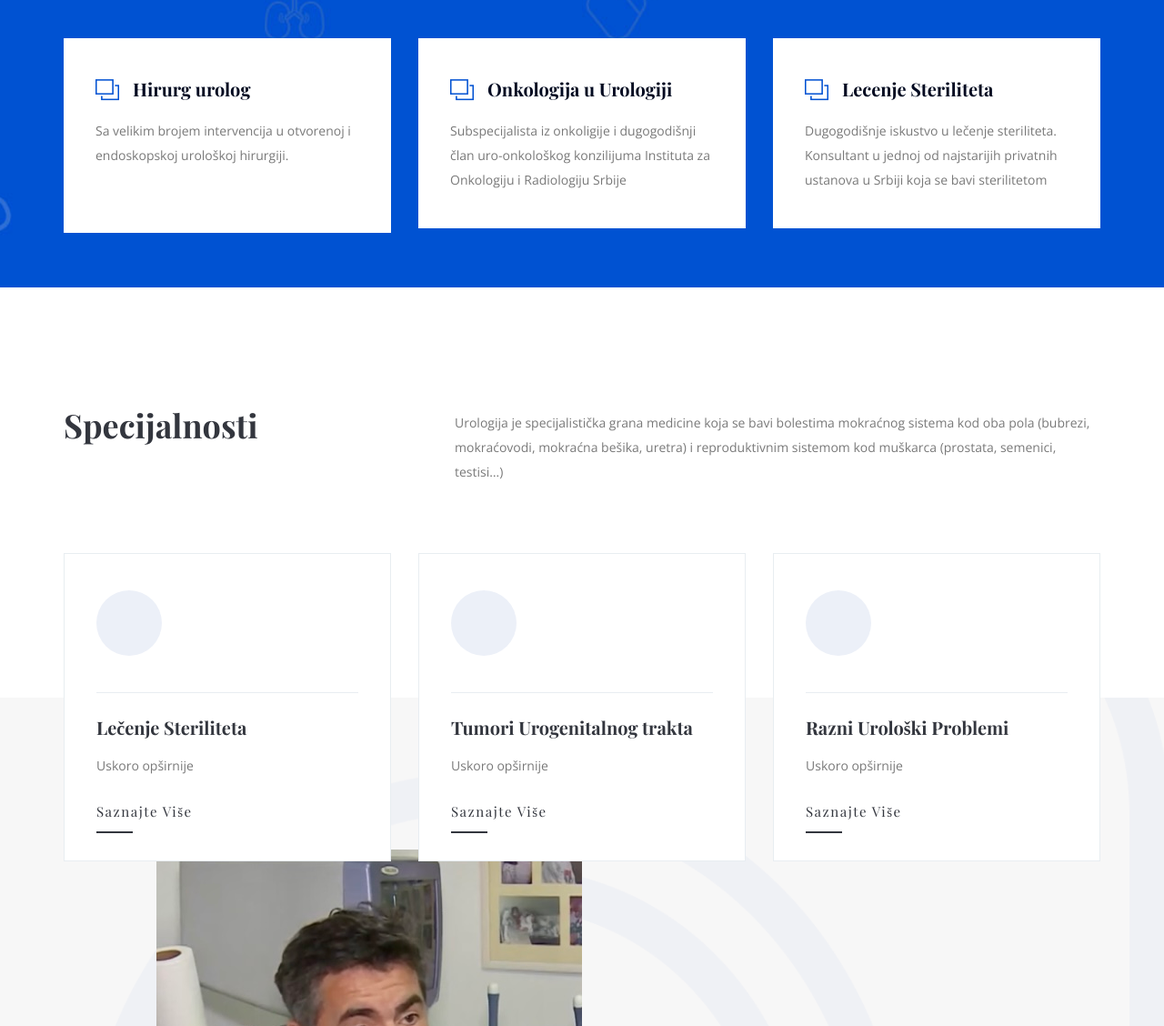
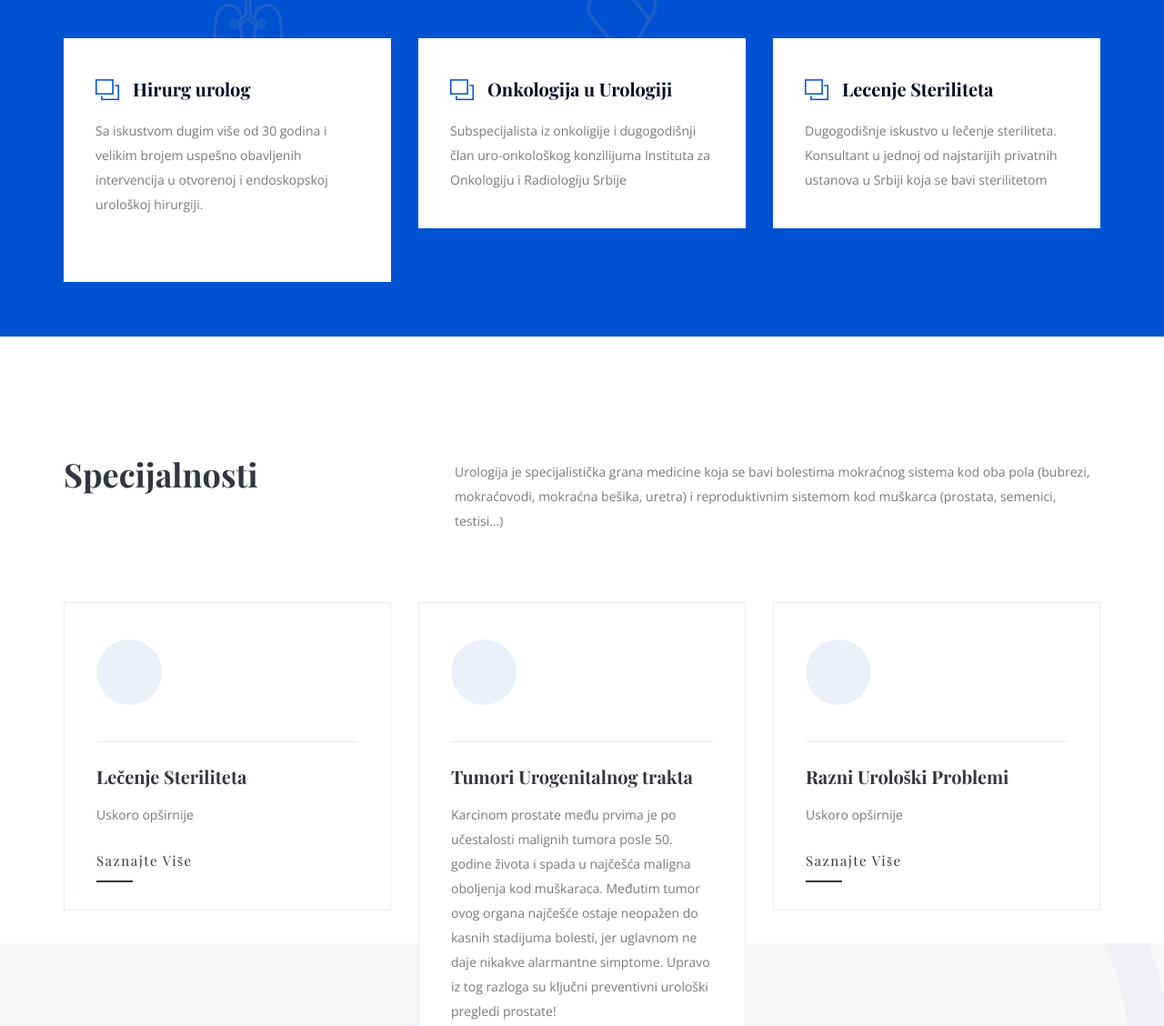
Before and after one commit to urolog-jovanovic/urolog-jovanovic, a plain HTML site: page index.html in a window 1280 px wide. Shown: the part 940-2068 px from the top of the page at 91% size. Drawn offline with nearby package versions, Linux system fonts and the light colour scheme.

Commit message:
Update text on the main page; update contact institutions email

```diff
--- a/index.html
+++ b/index.html
@@ -104,7 +104,7 @@
                             <h3 class="card-feature__title"><span class="card-feature__icon">
                                 <i class="ti-layers"></i>
                             </span>Hirurg urolog</h3>
-                            <p class="card-feature__subtitle">Sa velikim brojem intervencija u otvorenoj i endoskopskoj urološkoj hirurgiji.
+                            <p class="card-feature__subtitle">Sa iskustvom dugim više od 30 godina i velikim brojem uspešno obavljenih intervencija u otvorenoj i endoskopskoj urološkoj hirurgiji.
                             </p>
                             <p></p>
                             <p></p>
@@ -175,7 +175,7 @@
                             <!-- <i class="flaticon-tooth"></i> -->
                         </span>
                         <h3 class="card-service__title">Tumori Urogenitalnog trakta</h3>
-                        <p class="card-service__subtitle">Uskoro opširnije</p>
+                        <p class="card-service__subtitle">Karcinom prostate među prvima je po učestalosti malignih tumora posle 50. godine života i spada u najčešća maligna oboljenja kod muškaraca. Međutim tumor ovog organa najčešće ostaje neopažen do kasnih stadijuma bolesti, jer uglavnom ne daje nikakve alarmantne simptome. Upravo iz tog razloga su ključni preventivni urološki pregledi prostate!</p>
                         <a class="card-service__link" href="about-us.html">Saznajte Više</a>
                     </div>
                 </div>
```
Also changed, not shown: contact.html (+1 -1 lines).
